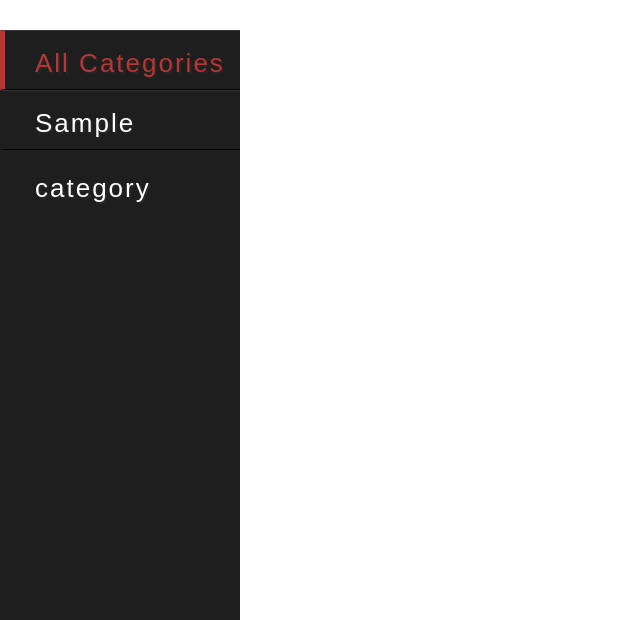
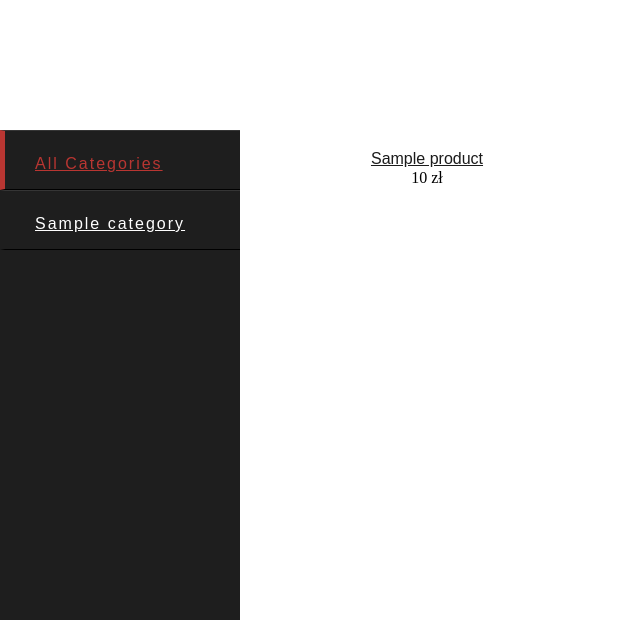
Before and after one commit to MattSzm/OnlineShopDjango, a Django app: template productsMaintain/templates/products/product/list.html in a window 1280 px wide; the page is wider, and only the part inside the window is pictured. Shown: the part 180-800 px from the top of that part, without its empty margins (0-640 px from the left). Run offline with Django 3.2, Linux system fonts and the light colour scheme; the template is opened without the code that fills it: most values are stand-ins (such as "Sample title", 1, 10 or a date in 2020); some libraries are stand-ins or nearby versions.

Commit message:
working on detail product view and dealing with sizes

```diff
--- a/installedThirdParty.txt
+++ b/installedThirdParty.txt
@@ -1,4 +1,4 @@
 postgresql_psycopg2
 Pillow
 local flavour
-sorl-thumbnail 163
+sorl-thumbnail
--- a/productsMaintain/admin.py
+++ b/productsMaintain/admin.py
@@ -24,3 +24,8 @@ class ProductAdmin(admin.ModelAdmin):
                      'priceOnSale']
     prepopulated_fields = {'slug': ('name',)}
     inlines = [ImageInline]
+
+@admin.register(models.Size)
+class SizeAdmin(admin.ModelAdmin):
+    list_display = ['size', 'value']
+    ordering = ('value',)
--- a/productsMaintain/static/css/base.css
+++ b/productsMaintain/static/css/base.css
@@ -61,6 +61,42 @@ h1, h2, h3, h4, h5, h6, a  {
     text-decoration: underline;
 }
 
+#main {
+    margin-top: 100px;
+    float:left;
+    width: 100%;
+    margin-right:-120px;
+    margin-left:250px;
+    overflow:hidden;
+}
+
+.product-list .item {
+    width:30%;
+    padding:30px 30px 150px 0;
+    float:left;
+    text-align:center;
+    line-height:1.2;
+}
+
+.product-list .item  a{
+    color: #1b1b1b;
+    position: static;
+}
+
+.product-detail{
+    text-align:justify;
+
+}
+.product-detail img{
+    float:right;
+    padding:130px 150px 20px 0;
+    margin: 0px 0px 0px 0px;
+}
+
+.product-detail #extra {
+    padding-top: 790px;
+    padding-right: 20px
+}
 
 
 
@@ -107,6 +143,7 @@ a.active,a:hover{
 .sidebar a span{
     letter-spacing: 2px;
     font-family:'Agency FB',sans-serif ;
+    text-decoration: none;
 }
 #check{
   display: none;
--- a/productsMaintain/templates/base.html
+++ b/productsMaintain/templates/base.html
@@ -14,9 +14,9 @@
         <a href="/" id="logo">OnlineShop</a>
         <ul id="menu">
             {% if section == 'products' %}
-                <li><a id="selected" href="/" >Products</a></li>
+                <li><a class="active" href="{% url "product_list" %}" >Products</a></li>
             {% else %}
-                <li><a href="/" >Products</a></li>
+                <li><a href="{% url "product_list" %}" >Products</a></li>
             {% endif %}
                 <li><a href="/" >Produkty</a></li>
                 <li><a href="/" >Produkty</a></li>
@@ -29,6 +29,7 @@
                 <li><a href="/">Login </a></li>
             {% endif %}
         </ul>
+    </div>
 
     {% block content %}
         {% endblock %}
--- a/productsMaintain/templates/products/product/list.html
+++ b/productsMaintain/templates/products/product/list.html
@@ -1,5 +1,7 @@
 {% extends "base.html" %}
 {% load static %}
+{% load thumbnail %}
+
 
 {% block title %}
     {% if categoryOfProducts %}
@@ -20,6 +22,7 @@
     {% else %}
         <a href="{% url "product_list" %}">
             <span>All Categories</span>
+        </a>
     {% endif %}
         {% for c in categories %}
             {% if categoryOfProducts.slug == c.slug %}
@@ -33,5 +36,21 @@
     </div>
 
 
+    <div id="main" class="product-list">
+                {% for product in products %}
+                    <div class="item">
+                        {% thumbnail product.mainImage.image "550x550"  as im %}
+                            <a href="{{ product.get_absolute_url }}">
+                                <img src="{% if product.mainImage %}{{ im.url }}{% else %}
+                                    {% static "images/no_image.png" %}{% endif %}">
+                            </a>
+                        {% endthumbnail %}
+                    <br>
+                            <a href="{{ product.get_absolute_url }}">{{ product.name }}</a><br>
+                                {{ product.price }} zł
+                    </div>
+                {% endfor %}
+    </div>
+
 
 {% endblock content%}
```
Also changed, not shown: productsMaintain/forms.py (added, +8 -0 lines), productsMaintain/models.py (+24 -1 lines), productsMaintain/templates/products/product/detail.html (added, +49 -0 lines), productsMaintain/urls.py (+7 -1 lines), productsMaintain/views.py (+28 -0 lines), productsMaintain/migrations/0005_auto_20200519_1922.py (added), productsMaintain/migrations/0006_auto_20200519_1937.py (added).
